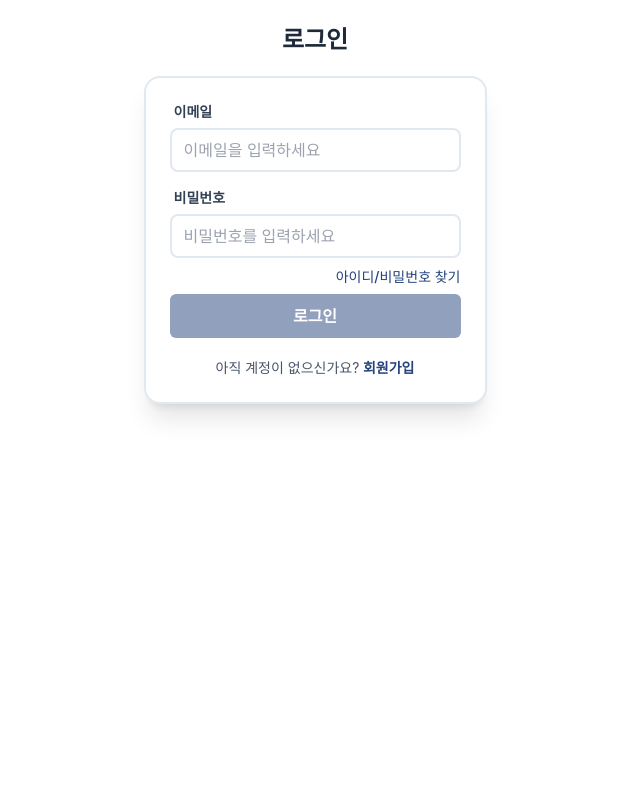
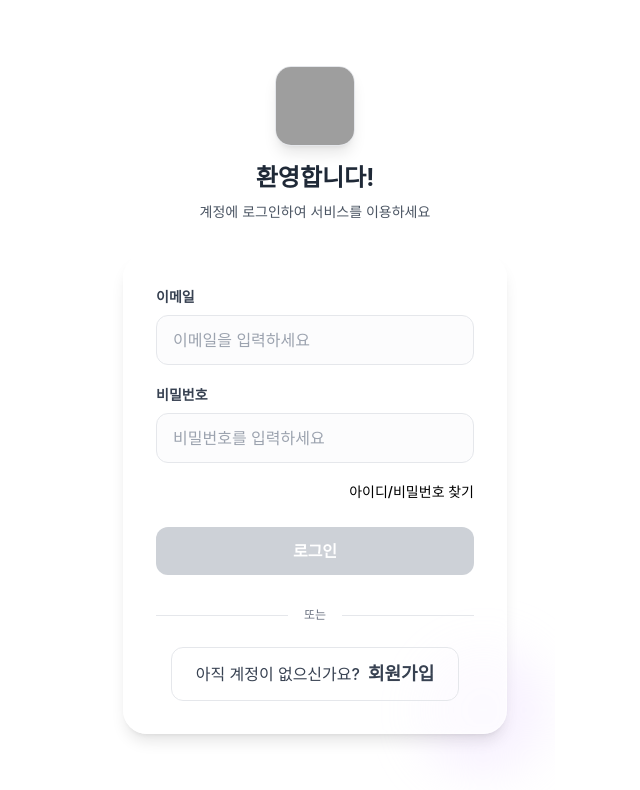
Before and after one commit to guide-on/frontend, a React (Vite) app: page /auth/login in a window 1280 px wide. Shown: the top 790 px of the page, without its empty margins (325-965 px from the left). Built offline with nearby package versions, Linux system fonts and the light colour scheme; no server answers; grey boxes are pictures that could not be loaded; a web font is replaced by a local one.

Commit message:
feat: 로그인 디자인 수정

```diff
--- a/src/pages/auth/Login.tsx
+++ b/src/pages/auth/Login.tsx
@@ -51,59 +51,93 @@ const Login: React.FC = () => {
   );
 
   return (
-    <div className="min-h-screen from-slate-50 to-slate-100 py-6 px-4">
-      <div className="max-w-sm mx-auto w-full" style={{ maxWidth: 343 }}>
-        {/* Header */}
-        <div className="mb-5">
-          <h1 className="text-slate-800 text-center text-2xl font-bold">
-            로그인
-          </h1>
+    <div className="min-h-screen bg-gradient-to-br from-blue-50 via-indigo-50 to-purple-50 flex items-center justify-center py-6 px-4">
+      <div className="max-w-sm mx-auto w-full relative">
+        {/* Background decoration */}
+        <div className="absolute -top-10 -left-10 w-20 h-20 bg-blue-200/30 rounded-full blur-xl"></div>
+        <div className="absolute -bottom-10 -right-10 w-32 h-32 bg-purple-200/30 rounded-full blur-xl"></div>
+
+        {/* Logo section */}
+        <div className="text-center mb-8">
+          <div className="inline-flex items-center justify-center w-20 h-20 bg-white rounded-2xl shadow-lg mb-4 border border-blue-100 overflow-hidden">
+            <img
+              src="/images/logo.png"
+              alt="logo"
+              className="w-full h-full object-cover"
+            />
+          </div>
+          <h1 className="text-2xl font-bold text-gray-800 mb-2">환영합니다!</h1>
+          <p className="text-gray-600 text-sm">
+            계정에 로그인하여 서비스를 이용하세요
+          </p>
         </div>
 
         {/* Login Form Card */}
-        <div className="bg-white rounded-2xl border-2 border-slate-200 p-6 shadow-xl transition-all duration-300">
+        <div className="bg-white/80 backdrop-blur-sm rounded-3xl border border-white/50 p-8 shadow-lg shadow-blue-500/10 transition-all duration-300">
           <form onSubmit={onSubmit}>
-            <div className="space-y-4">
+            <div className="space-y-5">
               {/* Email Field */}
-              <div>
-                <label className="flex items-center gap-2 text-sm font-semibold text-slate-700 mb-1.5 ps-1">
+              <div className="space-y-2">
+                <label className="text-sm font-semibold text-gray-700 block">
                   이메일
                 </label>
+                <div className="relative">
                   <input
                     value={member.username}
                     onChange={onChange('username')}
                     type="email"
                     placeholder="이메일을 입력하세요"
                     required
-                  className="w-full px-3 py-2 border-2 border-slate-200 rounded-lg focus:border-blue-500 focus:ring-2 focus:ring-blue-200 transition-all duration-200 text-slate-700 text-md"
+                    className="w-full px-4 py-3 bg-gray-50/50 border border-gray-200 rounded-xl focus:bg-white transition-all duration-200 text-gray-700 placeholder-gray-400"
+                    onFocus={(e) => {
+                      e.target.style.borderColor = colors.navy;
+                      e.target.style.boxShadow = `0 0 0 4px ${colors.navy}26`;
+                    }}
+                    onBlur={(e) => {
+                      e.target.style.borderColor = '#e5e7eb';
+                      e.target.style.boxShadow = 'none';
+                    }}
                   />
+                </div>
               </div>
 
               {/* Password Field */}
-              <div>
-                <label className="flex items-center gap-2 text-sm font-semibold text-slate-700 mb-1.5 ps-1">
+              <div className="space-y-2">
+                <label className="text-sm font-semibold text-gray-700 block">
                   비밀번호
                 </label>
+                <div className="relative">
                   <input
                     value={member.password}
                     onChange={onChange('password')}
                     type="password"
                     placeholder="비밀번호를 입력하세요"
                     required
-                  className="w-full px-3 py-2 border-2 border-slate-200 rounded-lg focus:border-blue-500 focus:ring-2 focus:ring-blue-200 transition-all duration-200 text-slate-700 text-md"
+                    className="w-full px-4 py-3 bg-gray-50/50 border border-gray-200 rounded-xl focus:bg-white transition-all duration-200 text-gray-700 placeholder-gray-400"
+                    onFocus={(e) => {
+                      e.target.style.borderColor = colors.navy;
+                      e.target.style.boxShadow = `0 0 0 4px ${colors.navy}26`;
+                    }}
+                    onBlur={(e) => {
+                      e.target.style.borderColor = '#e5e7eb';
+                      e.target.style.boxShadow = 'none';
+                    }}
                   />
+                </div>
               </div>
             </div>
 
             {!!error && (
-              <div className="text-red-600 text-sm mt-1 ms-1">{error}</div>
+              <div className="mt-4 p-3 bg-red-50 border border-red-200 rounded-xl">
+                <div className="text-red-600 text-sm font-medium">{error}</div>
+              </div>
             )}
 
             {/* Find ID/PW Link */}
-            <div className="text-right my-1.5">
+            <div className="text-right mt-4">
               <Link
                 to="/auth/find"
-                className="text-btn text-sm font-medium transition-colors hover:opacity-90"
+                className="text-blue-600 text-sm font-medium hover:text-blue-700 transition-colors"
               >
                 아이디/비밀번호 찾기
               </Link>
@@ -113,44 +147,41 @@ const Login: React.FC = () => {
             <button
               type="submit"
               disabled={disableSubmit}
-              className="login-button w-full h-11 bg-gradient-to-r text-white rounded-md font-bold text-md transition-all duration-200 hover:opacity-90 hover:scale-[1.02] hover:shadow-lg disabled:opacity-50 disabled:cursor-not-allowed disabled:hover:scale-100 flex items-center justify-center gap-2"
+              className="w-full mt-6 py-3 text-white rounded-xl font-semibold transition-all duration-200 hover:shadow-lg hover:-translate-y-0.5 disabled:opacity-50 disabled:cursor-not-allowed disabled:hover:translate-y-0 disabled:hover:shadow-none flex items-center justify-center gap-2 group"
+              style={{
+                backgroundColor: disableSubmit ? '#9ca3af' : colors.navy,
+                boxShadow: !disableSubmit
+                  ? `0 10px 25px ${colors.navy}25`
+                  : 'none',
+              }}
             >
               {isLoggingIn && (
                 <span className="animate-spin rounded-full h-5 w-5 border-2 border-white border-t-transparent" />
               )}
+              <span className="group-hover:scale-105 transition-transform">
                 {isLoggingIn ? '로그인 중...' : '로그인'}
+              </span>
             </button>
           </form>
 
-          {/* Divider */}
-          {/* <div className="my-5 flex items-center">
-            <div className="flex-1 border-t border-slate-200" />
-            <span className="px-3 text-xs text-slate-500 bg-white">또는</span>
-            <div className="flex-1 border-t border-slate-200" />
-          </div> */}
+          {/* Signup Link */}
+          <div className="mt-8 text-center">
+            <div className="flex items-center my-6">
+              <div className="flex-1 border-t border-gray-200" />
+              <span className="px-4 text-xs text-gray-500 bg-white">또는</span>
+              <div className="flex-1 border-t border-gray-200" />
+            </div>
 
-          {/* Signup Link */}
-          <div className="mt-5 text-center">
-            <p className="text-slate-600 text-sm">
-              아직 계정이 없으신가요?
             <Link
               to="/auth/signup"
-                className="text-btn font-semibold transition-colors hover:opacity-90"
+              className="inline-flex items-center gap-2 px-6 py-3 border border-gray-200 rounded-xl font-medium text-gray-700 hover:bg-gray-50 hover:border-gray-300 transition-all duration-200 hover:-translate-y-0.5 hover:shadow-md"
             >
-                {' '}
-                회원가입
+              <span>아직 계정이 없으신가요?</span>
+              <span className="text-blue-600 font-bold text-lg">회원가입</span>
             </Link>
-            </p>
           </div>
         </div>
       </div>
-
-      {/* SFC <style scoped> 대응용 보조 스타일 */}
-      <style>{`
-        .text-color,
-        .text-btn { color: ${colors.navy}; }
-        .login-button { background:  ${colors.navy}; border: none; touch-action: manipulation; }
-      `}</style>
     </div>
   );
 };
```
Lines whose indentation alone changed are shown as unchanged.
